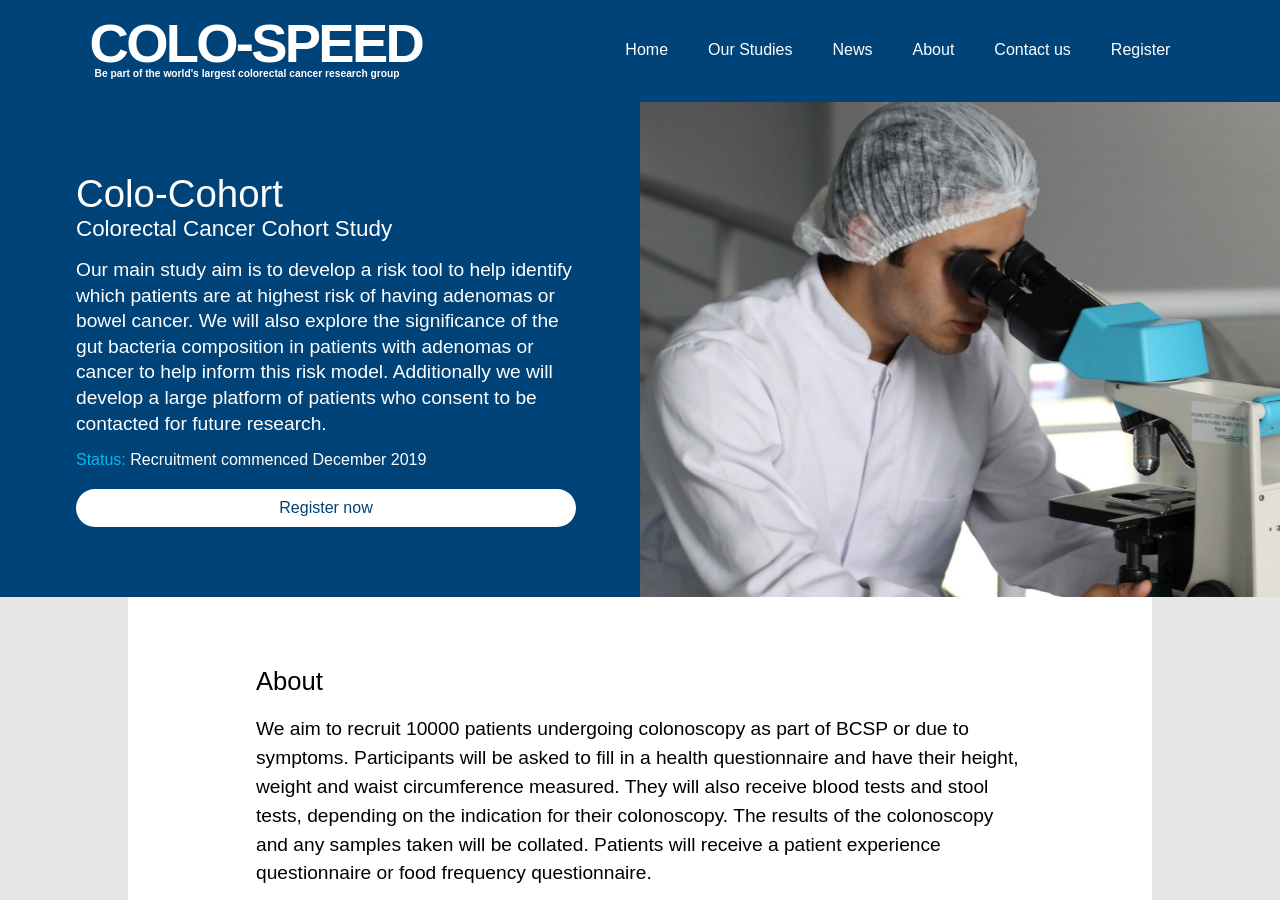
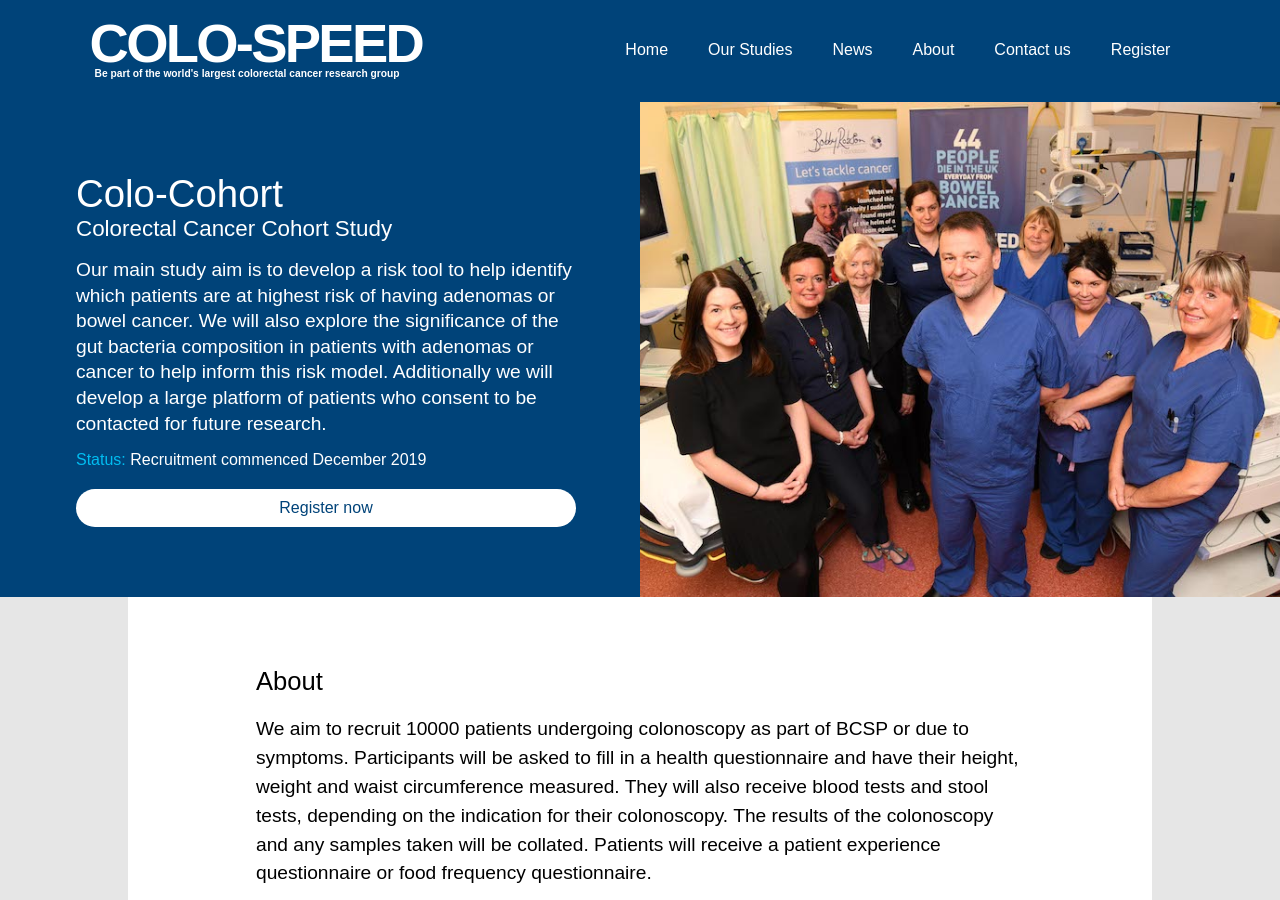
Before and after one commit to not-dalia/colo-speed-v2, a Jekyll site: the page built from _studies/colo-cohort.md, in a window 1280 px wide and 900 px high. Built offline with Jekyll 4.4.1, drawn with Linux system fonts in a browser that asks for light colours; some web fonts are replaced.

Commit message:
updating study photos

```diff
--- a/_pages/studies.html
+++ b/_pages/studies.html
@@ -55,7 +55,7 @@ permalink: /studies/
             </a>
           </div>
         </div>
-        <div class="right-col col" style="background-image: url('/assets/images/studies/study1.png')">
+        <div class="right-col col" style="background-image: url('/assets/images/studies/study1.jpg')">
         </div>
       </div>
       <div class="study">
--- a/_studies/colo-cohort.md
+++ b/_studies/colo-cohort.md
@@ -1,7 +1,7 @@
 ---
 title: Colo-Cohort
 layout: study
-image: /assets/images/studies/study1.png
+image: /assets/images/studies/study1.jpg
 status: Recruitment commenced December 2019
 sponsor: South Tyneside and Sunderland NHS Foundation Trust
 subtitle: Colorectal Cancer Cohort Study
```
Also changed, not shown: assets/images/studies/study1.jpg (added), assets/images/studies/study1.png (deleted), assets/images/studies/study1@2x.jpg (added), 1 other file.
